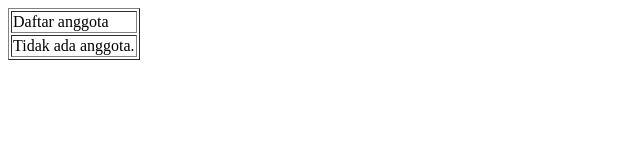
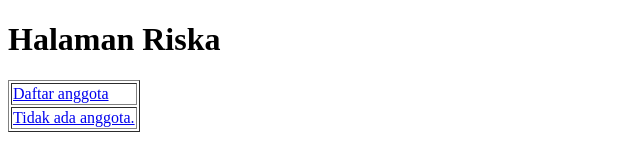
Before and after one commit to 2304111010062/STIK2018-2025-7-GreenTrack, a plain HTML site: page index.html in a window 1280 px wide. Shown: the whole page, without its empty margins (0-640 px from the left). Drawn offline with Linux system fonts and the light colour scheme.

Commit message:
index.html

```diff
--- a/index.html
+++ b/index.html
@@ -4,6 +4,7 @@
     <title>Utama – Admin</title>
   </head>
 <body>
+  <H1>Halaman Riska <a href="2304111010024.html"></H1>
   <table border=”0”>
     <tr><td>Daftar anggota</td></tr>
     <tr><td>Tidak ada anggota.</td></tr>
```
